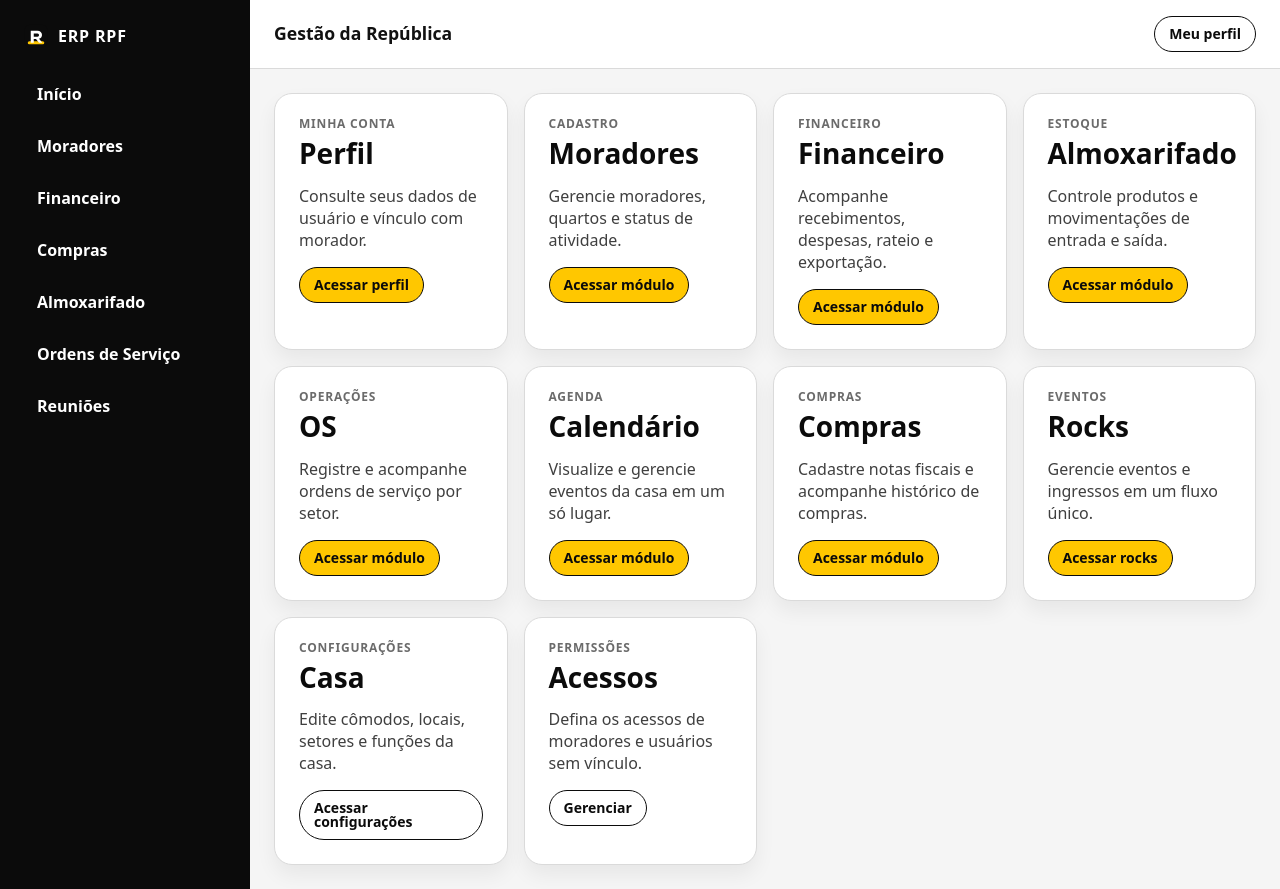
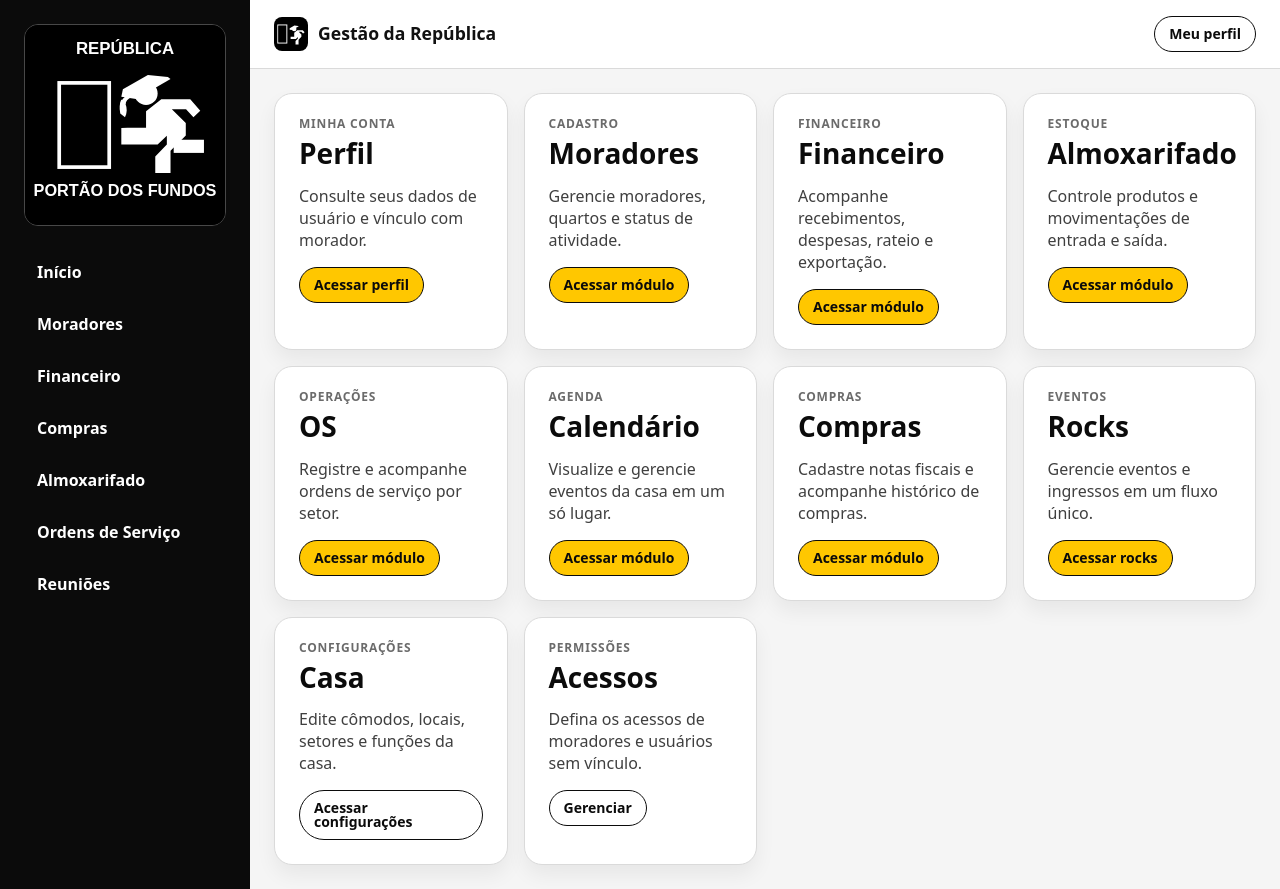
Before and after one commit to flavioeduardo670/rpf, a Django app: page / in a window 1280 px wide. Run offline with Django 5.2, Linux system fonts and the light colour scheme; a user stored in the database is signed in; data comes from the database, SQL or seed files in the repository; parts of the project's set-up code (start-up, migrations or seed data) failed here and were passed over.

Commit message:
feat: integrar logo oficial da república na interface

```diff
--- a/core/static/core/ui/rpf.components.css
+++ b/core/static/core/ui/rpf.components.css
@@ -153,6 +153,14 @@ form p input:focus {
     width: min(420px, 100%);
 }
 
+.rpf-auth__logo {
+    width: 100%;
+    max-width: 220px;
+    display: block;
+    margin: 0 auto 14px;
+    border-radius: 12px;
+}
+
 .rpf-auth__title {
     margin: 0 0 10px;
 }
--- a/core/static/core/ui/rpf.shell.css
+++ b/core/static/core/ui/rpf.shell.css
@@ -14,17 +14,17 @@
 }
 
 .rpf-brand {
-    display: flex;
-    align-items: center;
-    gap: 10px;
-    font-weight: 900;
-    text-transform: uppercase;
-    letter-spacing: .8px;
+    display: block;
+    border-radius: 14px;
+    border: 1px solid rgba(255, 255, 255, .25);
+    overflow: hidden;
 }
 
 .rpf-brand img {
-    width: 24px;
-    height: 24px;
+    width: 100%;
+    display: block;
+    aspect-ratio: 1 / 1;
+    object-fit: cover;
 }
 
 .rpf-nav {
@@ -63,6 +63,19 @@
     gap: 12px;
 }
 
+.rpf-topbar__title-wrap {
+    display: flex;
+    align-items: center;
+    gap: 10px;
+}
+
+.rpf-topbar__logo {
+    width: 34px;
+    height: 34px;
+    border-radius: 8px;
+    object-fit: cover;
+}
+
 .rpf-topbar h1 {
     margin: 0;
     font-size: 1.1rem;
@@ -86,4 +99,8 @@
     .rpf-shell__sidebar {
         padding: var(--rpf-space-4);
     }
+
+    .rpf-brand {
+        max-width: 160px;
+    }
 }
--- a/core/templates/core/login.html
+++ b/core/templates/core/login.html
@@ -13,6 +13,7 @@
 <body class="rpf-body">
     <main class="rpf-auth">
         <div class="rpf-card rpf-auth__card">
+            <img class="rpf-auth__logo" src="{% static 'core/brand/rpf_logo_full.svg' %}" alt="República Portão dos Fundos">
             <h1 class="rpf-auth__title">Entrar</h1>
             <p class="rpf-auth__subtitle">Faça login para acessar o sistema.</p>
             <form method="post">
--- a/core/templates/core/partials/sidebar.html
+++ b/core/templates/core/partials/sidebar.html
@@ -1,9 +1,8 @@
 {% load static %}
 <aside class="rpf-shell__sidebar">
-    <div class="rpf-brand">
-        <img src="{% static 'core/brand/rpf_logo_icon.svg' %}" alt="RPF">
-        <span>ERP RPF</span>
-    </div>
+    <a class="rpf-brand" href="{% url 'home' %}" aria-label="Ir para início">
+        <img src="{% static 'core/brand/rpf_logo_full.svg' %}" alt="República Portão dos Fundos">
+    </a>
     <nav class="rpf-nav" aria-label="Principal">
         <a class="rpf-nav__link" href="{% url 'home' %}">Início</a>
         <a class="rpf-nav__link" href="{% url 'moradores' %}">Moradores</a>
--- a/core/templates/core/partials/topbar.html
+++ b/core/templates/core/partials/topbar.html
@@ -1,4 +1,8 @@
+{% load static %}
 <header class="rpf-topbar">
-    <h1>Gestão da República</h1>
+    <div class="rpf-topbar__title-wrap">
+        <img class="rpf-topbar__logo" src="{% static 'core/brand/rpf_logo_icon.svg' %}" alt="Logo República Portão dos Fundos">
+        <h1>Gestão da República</h1>
+    </div>
     <a class="rpf-btn rpf-btn--secondary" href="{% url 'perfil' %}">Meu perfil</a>
 </header>
```
Also changed, not shown: core/static/core/brand/favicon.svg, core/static/core/brand/rpf_logo_full.svg, core/static/core/brand/rpf_logo_icon.svg.
